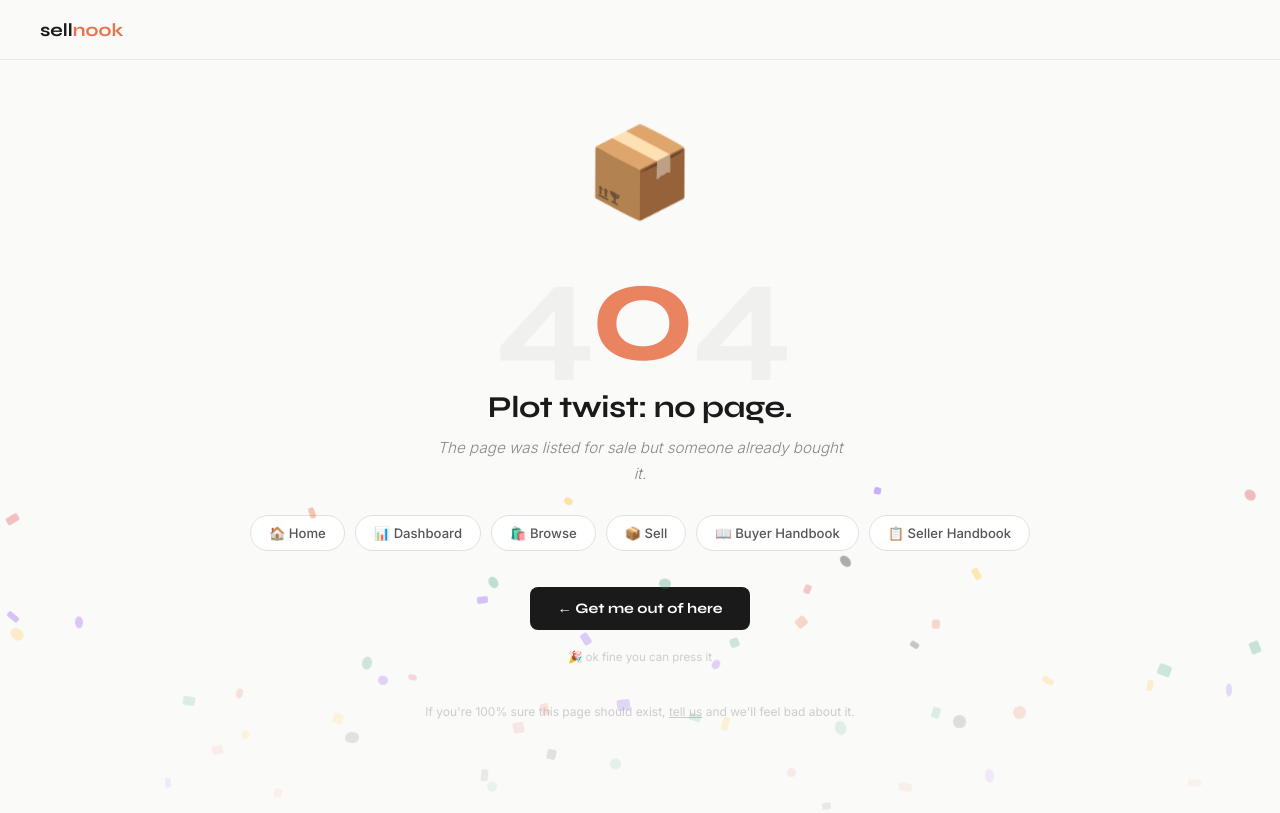
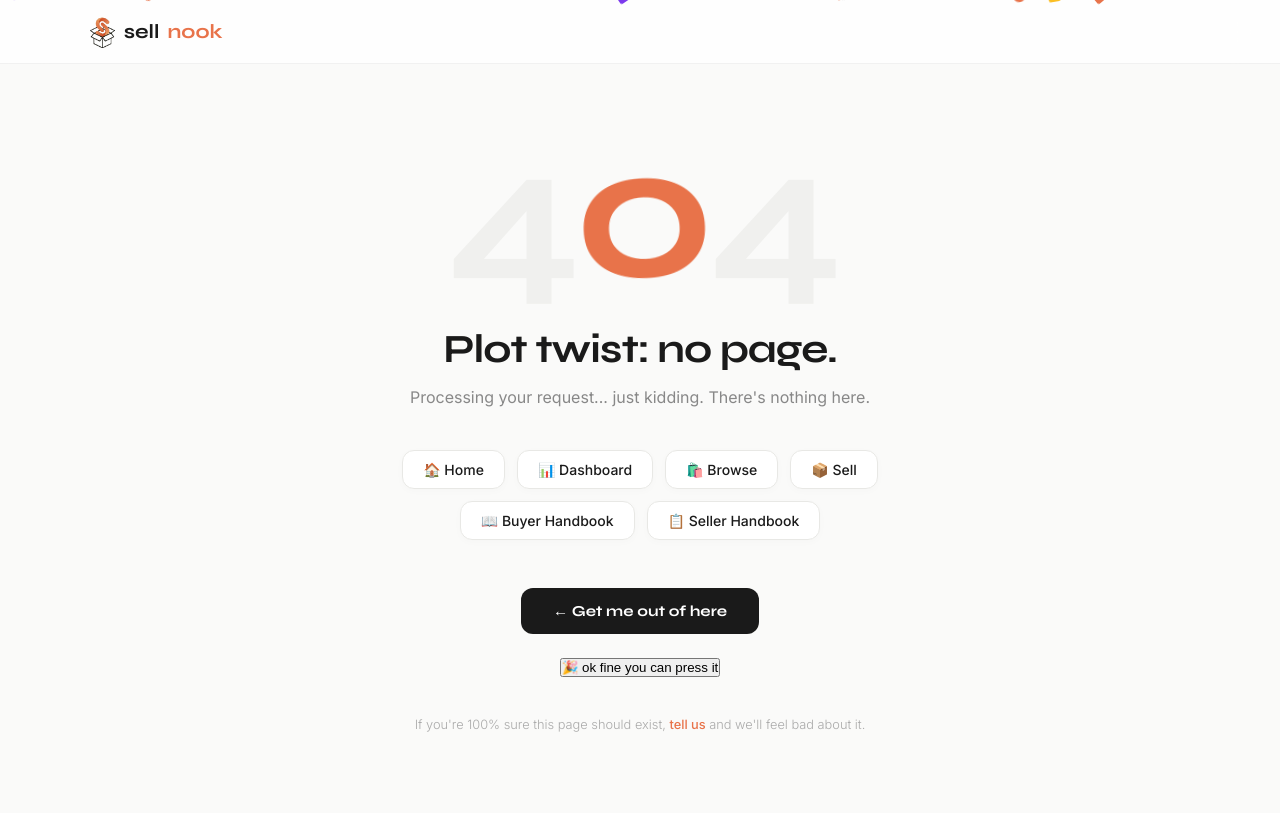
Before and after one commit to pigiyplayz/Sellnook-Frontend, a website: page 404.html in a window 1280 px wide. Both pictures are taken after a click on the button "👆 do not press this". Drawn offline with Linux system fonts and the light colour scheme.

Commit message:
📸 Assets: Finalized realistic photography suite; 🏗️ 404: Modernized error page to match premium theme

```diff
--- a/404.html
+++ b/404.html
@@ -3,71 +3,65 @@
 <head>
 <meta charset="UTF-8">
 <meta name="viewport" content="width=device-width, initial-scale=1.0">
+  <link rel="icon" type="image/png" href="./assets/logo.png">
+  <script src="./js/loader.js"></script>
   <title>Sellnook — Uh oh</title>
   <link href="https://fonts.googleapis.com/css2?family=Syne:wght@400;500;700&family=Inter:wght@300;400;500&display=swap" rel="stylesheet">
   <style>
     *, *::before, *::after { margin:0; padding:0; box-sizing:border-box; }
     body { font-family:'Inter',sans-serif; background:#fafaf9; color:#1a1a1a; min-height:100vh; display:flex; flex-direction:column; }
     @keyframes up { from { opacity:0; transform:translateY(16px); } to { opacity:1; transform:translateY(0); } }
-  @keyframes float { 0%,100% { transform:translateY(0) rotate(-3deg); } 50% { transform:translateY(-16px) rotate(3deg); } }
-  @keyframes wiggle { 0%,100% { transform:rotate(0); } 25% { transform:rotate(-8deg); } 75% { transform:rotate(8deg); } }
-  @keyframes blink { 0%,90%,100% { opacity:1; } 95% { opacity:0; } }
+    @keyframes float { 0%,100% { transform:translateY(0) rotate(-2deg); } 50% { transform:translateY(-12px) rotate(2deg); } }
 
-  nav { border-bottom:1px solid #e8e8e5; padding:0 40px; height:60px; display:flex; align-items:center; background:#fafaf9; }
-  .logo { font-family:'Syne',sans-serif; font-size:1.15rem; font-weight:700; color:#1a1a1a; text-decoration:none; }
+    nav { border-bottom:1px solid rgba(0,0,0,0.05); padding:0 40px; height:64px; display:flex; align-items:center; background:rgba(255,255,255,0.8); backdrop-filter:blur(20px); position:sticky; top:0; z-index:100; justify-content:center; }
+    .nav-content { width:100%; max-width:1100px; display:flex; align-items:center; justify-content:space-between; }
+    .logo { font-family:'Syne',sans-serif; font-size:1.25rem; font-weight:700; color:#1a1a1a; text-decoration:none; display:flex; align-items:center; gap:8px; }
     .logo span { color:#e8734a; }
+    .logo img { height:32px; width:auto; }
 
-  .page { flex:1; display:flex; flex-direction:column; align-items:center; justify-content:center; text-align:center; padding:48px 24px 64px; animation:up 0.6s cubic-bezier(0.16,1,0.3,1) both; }
-
-  /* Big emoji */
-  .big-emoji { font-size:5.5rem; animation:float 3.5s ease-in-out infinite; display:block; margin-bottom:8px; cursor:pointer; }
-  .big-emoji:hover { animation:wiggle 0.4s ease-in-out; }
+    .page { flex:1; display:flex; flex-direction:column; align-items:center; justify-content:center; text-align:center; padding:64px 24px; animation:up 0.8s cubic-bezier(0.16,1,0.3,1) both; }
 
     /* 404 number */
-  .four-oh-four { font-family:'Syne',sans-serif; font-size:clamp(5rem,18vw,9rem); font-weight:700; letter-spacing:-6px; color:#f0f0ee; line-height:1; position:relative; display:inline-block; user-select:none; }
-  .four-oh-four .zero { color:#e8734a; display:inline-block; animation:blink 4s infinite; }
+    .four-oh-four { font-family:'Syne',sans-serif; font-size:clamp(6rem,20vw,12rem); font-weight:700; letter-spacing:-8px; color:#f0f0ee; line-height:0.9; position:relative; display:inline-block; user-select:none; margin-bottom:24px; }
+    .four-oh-four .zero { color:#e8734a; display:inline-block; animation:float 4s ease-in-out infinite; }
 
     /* Headline */
-  h1 { font-family:'Syne',sans-serif; font-size:clamp(1.3rem,4vw,1.9rem); font-weight:700; letter-spacing:-0.5px; margin-bottom:10px; margin-top:4px; }
+    h1 { font-family:'Syne',sans-serif; font-size:clamp(1.5rem,5vw,2.5rem); font-weight:700; letter-spacing:-1px; margin-bottom:12px; }
 
-  /* Rotating excuses */
-  .excuse-box { min-height:52px; display:flex; align-items:center; justify-content:center; margin-bottom:28px; }
-  .excuse { font-size:0.95rem; color:#888; line-height:1.7; max-width:420px; font-weight:300; font-style:italic; }
+    /* Excuse */
+    .excuse { font-size:1rem; color:#888; line-height:1.6; max-width:480px; margin-bottom:40px; font-weight:400; }
 
     /* Suggestions */
-  .suggestions { display:flex; flex-wrap:wrap; gap:10px; justify-content:center; margin-bottom:36px; }
-  .suggestion { padding:9px 18px; background:#fff; border:1px solid #e0e0dc; border-radius:50px; font-size:0.82rem; color:#555; text-decoration:none; transition:all 0.15s; font-weight:500; }
-  .suggestion:hover { border-color:#1a1a1a; color:#1a1a1a; }
+    .suggestions { display:flex; flex-wrap:wrap; gap:12px; justify-content:center; margin-bottom:48px; max-width:600px; }
+    .suggestion { padding:10px 20px; background:#fff; border:1px solid #e8e8e5; border-radius:12px; font-size:0.875rem; color:#1a1a1a; text-decoration:none; transition:all 0.2s; font-weight:500; box-shadow:0 2px 8px rgba(0,0,0,0.02); }
+    .suggestion:hover { border-color:#e8734a; transform:translateY(-2px); box-shadow:0 8px 20px rgba(232,115,74,0.05); }
 
     /* Main button */
-  .btn-home { display:inline-flex; align-items:center; gap:8px; padding:13px 28px; background:#1a1a1a; color:#fff; border-radius:8px; font-family:'Syne',sans-serif; font-size:0.9rem; font-weight:700; text-decoration:none; transition:background 0.15s; margin-bottom:16px; }
-  .btn-home:hover { background:#333; }
+    .btn-home { display:inline-flex; align-items:center; gap:10px; padding:14px 32px; background:#1a1a1a; color:#fff; border-radius:12px; font-family:'Syne',sans-serif; font-size:0.95rem; font-weight:700; text-decoration:none; transition:all 0.2s; margin-bottom:24px; }
+    .btn-home:hover { background:#e8734a; transform:translateY(-2px); box-shadow:0 10px 25px rgba(232,115,74,0.2); }
 
-  /* Easter egg button */
-  .egg-btn { background:none; border:none; font-size:0.72rem; color:#ccc; cursor:pointer; font-family:'Inter',sans-serif; transition:color 0.15s; margin-top:4px; }
-  .egg-btn:hover { color:#888; }
+    .footer-note { margin-top:40px; font-size:0.8rem; color:#aaa; font-weight:300; }
+    .footer-note a { color:#e8734a; text-decoration:none; font-weight:500; }
 
-  /* Confetti */
-  .confetti { position:fixed; pointer-events:none; top:0; left:0; width:100%; height:100%; z-index:100; }
-  .c { position:absolute; width:8px; height:8px; border-radius:2px; animation:fall linear forwards; }
-  @keyframes fall { to { transform:translateY(110vh) rotate(720deg); opacity:0; } }
-
-  .footer-note { margin-top:40px; font-size:0.75rem; color:#ccc; }
-  .footer-note a { color:#ccc; }
-
-  @media (max-width:480px) { nav { padding:0 20px; } }
+    @media (max-width:768px) {
+      nav { padding:0 24px; }
+      .page { padding:48px 20px; }
+      .four-oh-four { letter-spacing:-4px; }
+    }
   </style>
 </head>
 <body>
 
 <nav>
-  <a href="coming-soon" class="logo">sell<span>nook</span></a>
+  <div class="nav-content">
+    <a href="coming-soon" class="logo">
+      <img src="./assets/logo.png" alt="Sellnook">
+      sell<span>nook</span>
+    </a>
+  </div>
 </nav>
 
 <div class="page">
-
-  <span class="big-emoji" id="emoji" onclick="cycleEmoji()">📦</span>
-
   <div class="four-oh-four">4<span class="zero">0</span>4</div>
 
   <h1 id="headline">You found the void.</h1>
@@ -132,32 +126,11 @@
   document.getElementById('excuse').textContent   = excuses[excuseIndex];
   document.getElementById('headline').textContent = headlines[headlineIndex];
 
-  // Rotate excuse every 4 seconds
-  setInterval(() => {
-    excuseIndex = (excuseIndex + 1) % excuses.length;
-    const el = document.getElementById('excuse');
-    el.style.opacity = 0;
-    el.style.transition = 'opacity 0.3s';
-    setTimeout(() => {
-      el.textContent = excuses[excuseIndex];
-      el.style.opacity = 1;
-    }, 300);
-  }, 4000);
-
-  // Emoji cycle
-  const emojis = ['📦', '🫥', '👻', '🕳️', '🌀', '❓', '📭', '🙈', '💀', '🛸'];
-  let emojiIndex = 0;
-  window.cycleEmoji = function() {
-    emojiIndex = (emojiIndex + 1) % emojis.length;
-    document.getElementById('emoji').textContent = emojis[emojiIndex];
-  };
-
   // Confetti easter egg
   window.celebrate = function() {
     const canvas  = document.getElementById('confetti');
     const colors  = ['#e8734a','#1a1a1a','#fbbf24','#2d9e6b','#e05c5c','#7c3aed'];
     const pieces  = 120;
-    const frags   = [];
 
     for (let i = 0; i < pieces; i++) {
       const div = document.createElement('div');
@@ -172,19 +145,17 @@
         width:${6 + Math.random()*8}px;
         height:${6 + Math.random()*8}px;
         border-radius:${Math.random() > 0.5 ? '50%' : '2px'};
+        position:fixed;
+        pointer-events:none;
+        z-index:100;
       `;
       document.body.appendChild(div);
-      frags.push(div);
+      setTimeout(() => div.remove(), 4000);
     }
 
-    // Change button text
     const btn = document.querySelector('.egg-btn');
     btn.textContent = '🎉 ok fine you can press it';
-
-    setTimeout(() => {
-      frags.forEach(d => d.remove());
-      btn.textContent = '👆 do not press this again';
-    }, 4000);
+    setTimeout(() => btn.textContent = '👆 do not press this again', 4000);
   };
 </script>
 
```
Also changed, not shown: assets/reward.png. Lines whose indentation alone changed are shown as unchanged.
